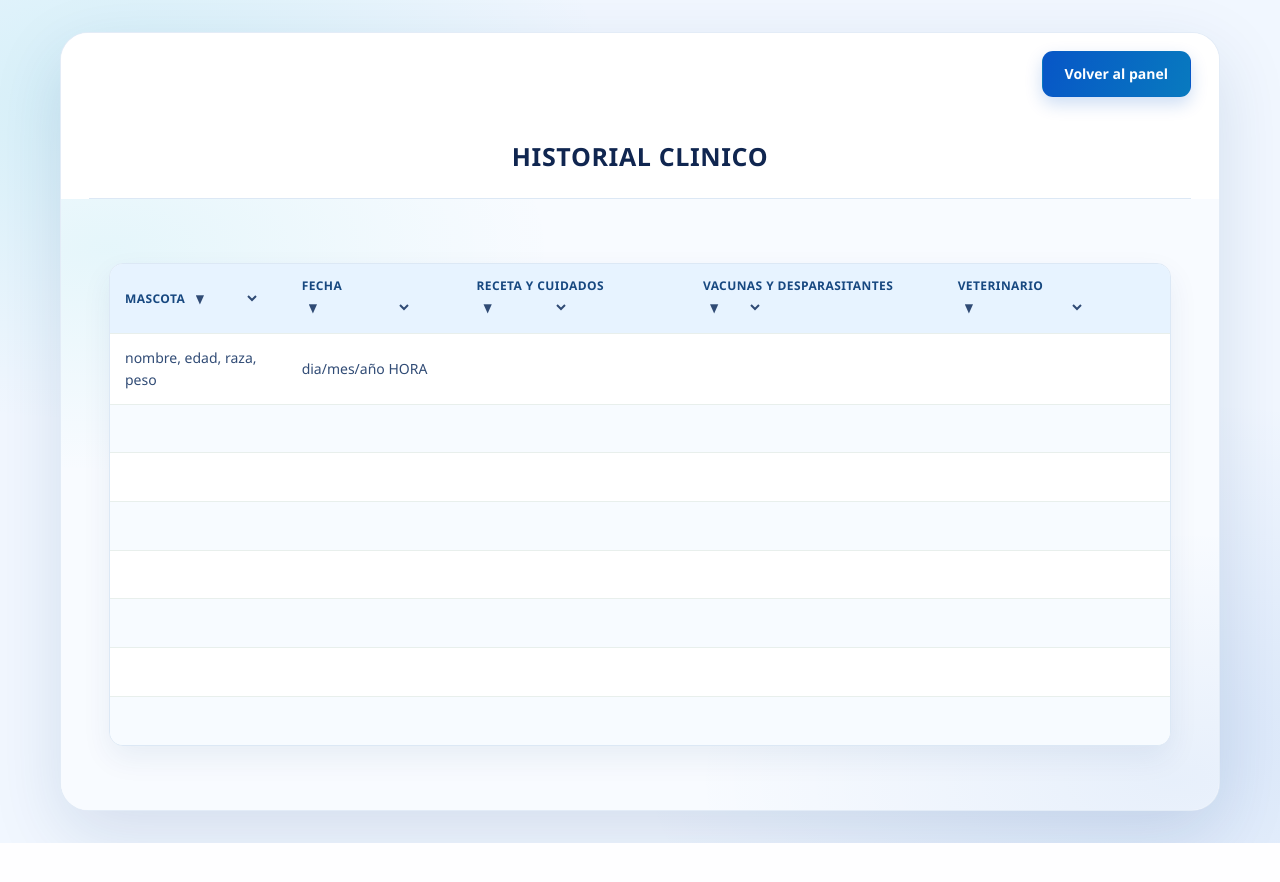
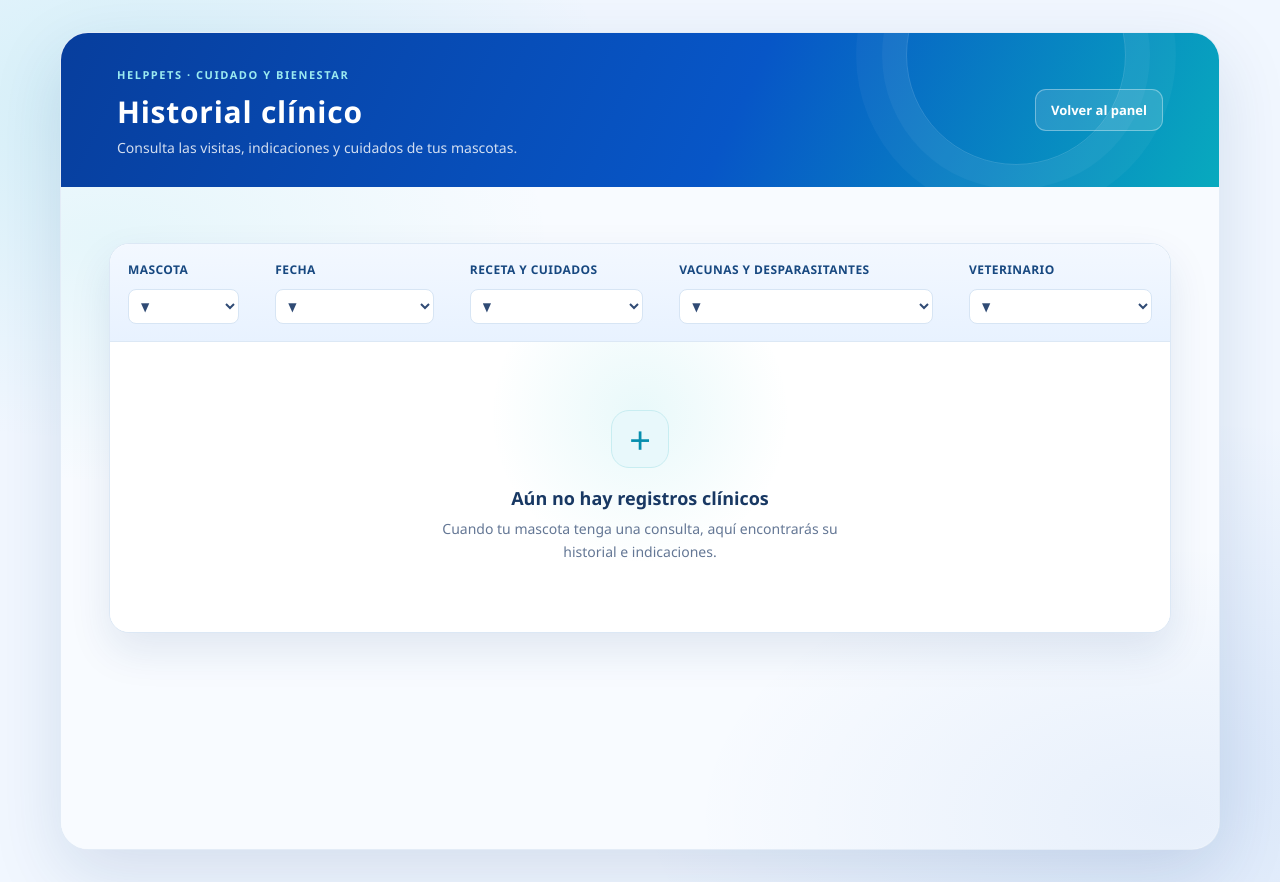
Before and after one commit to oscarsw2005-stack/helppets-web, a PHP site: page /historial_clinico.html in a window 1280 px wide. Before the commit the page ends 843 px from the top, so only its background shows below. Run offline with PHP 8.4, Linux system fonts and the light colour scheme.

Commit message:
estilos 3

```diff
--- a/estilos/historial_clinico.css
+++ b/estilos/historial_clinico.css
@@ -2,8 +2,167 @@
 
 .main-content {
     align-items: flex-start;
+    min-height: calc(100vh - 138px);
+    padding-top: clamp(32px, 5vw, 56px);
+}
+
+.history-header {
+    display: flex;
+    align-items: center;
+    justify-content: space-between;
+    gap: 24px;
+    padding: 28px clamp(22px, 5vw, 56px);
+}
+
+.history-heading {
+    position: relative;
+    z-index: 1;
+}
+
+.history-eyebrow {
+    color: #9beaf0;
+    font-size: 11px;
+    font-weight: 750;
+    letter-spacing: 0.14em;
+}
+
+.history-heading .main-title {
+    margin: 3px 0 2px;
+    color: #fff;
+    font-size: clamp(23px, 4vw, 30px);
+}
+
+.history-heading p {
+    margin: 0;
+    color: rgba(255, 255, 255, 0.82);
+    font-size: 14px;
+}
+
+.history-back-link {
+    position: relative;
+    z-index: 1;
+    flex: 0 0 auto;
+    padding: 10px 15px;
+    color: #fff;
+    background: rgba(255, 255, 255, 0.12);
+    border: 1px solid rgba(255, 255, 255, 0.35);
+    border-radius: 11px;
+    font-size: 13px;
+    font-weight: 650;
+    text-decoration: none;
+    transition: background-color 0.18s ease, transform 0.18s ease;
+}
+
+.history-back-link:hover {
+    background: rgba(255, 255, 255, 0.22);
+    transform: translateY(-1px);
 }
 
 .table-container {
     max-width: 100%;
+    background: #fff;
+    border: 1px solid #dce8f5;
+    border-radius: 20px;
+    box-shadow: 0 18px 42px rgba(15, 54, 117, 0.1);
 }
+
+.clinical-table {
+    min-width: 820px;
+    border-collapse: separate;
+    border-spacing: 0;
+}
+
+.clinical-table th {
+    padding: 17px 18px;
+    color: #174880;
+    background: linear-gradient(180deg, #f3f8ff, #e8f2ff);
+    border-bottom: 1px solid #dce8f5;
+    vertical-align: top;
+}
+
+.clinical-table th:first-child {
+    border-top-left-radius: 19px;
+}
+
+.clinical-table th:last-child {
+    border-top-right-radius: 19px;
+}
+
+.filter-select {
+    display: block;
+    width: 100%;
+    margin-top: 9px;
+    padding: 7px 8px;
+    background: #fff;
+    border: 1px solid #d7e5f4;
+    border-radius: 8px;
+    font-weight: 500;
+    letter-spacing: normal;
+    text-transform: none;
+}
+
+.empty-row td {
+    padding: 0;
+    border: 0;
+}
+
+.empty-state {
+    display: flex;
+    min-height: 290px;
+    align-items: center;
+    justify-content: center;
+    flex-direction: column;
+    padding: 32px;
+    text-align: center;
+    background:
+        radial-gradient(circle at 50% 25%, rgba(8, 185, 200, 0.09), transparent 150px),
+        #fff;
+}
+
+.empty-state-icon {
+    display: grid;
+    width: 58px;
+    height: 58px;
+    place-items: center;
+    color: #078fae;
+    background: #e8f8fb;
+    border: 1px solid #c8edf1;
+    border-radius: 18px;
+    font-size: 38px;
+    font-weight: 300;
+    line-height: 1;
+}
+
+.empty-state h2 {
+    margin: 17px 0 5px;
+    color: #183863;
+    font-size: 18px;
+}
+
+.empty-state p {
+    max-width: 420px;
+    margin: 0;
+    color: #647795;
+    font-size: 14px;
+    line-height: 1.6;
+}
+
+@media (max-width: 640px) {
+    .history-header {
+        align-items: flex-start;
+        flex-direction: column;
+        gap: 16px;
+    }
+
+    .history-back-link {
+        align-self: flex-start;
+    }
+
+    .main-content {
+        min-height: calc(100vh - 190px);
+    }
+
+    .empty-state {
+        min-height: 250px;
+    }
+}
--- a/historial_clinico.html
+++ b/historial_clinico.html
@@ -11,17 +11,15 @@
     <!-- Contenedor principal estilo ventana de navegador -->
     <div class="web-page-container">
 
-        <!-- Cabecera superior con el Botón "Volver al panel" -->
-        <div class="top-action-bar">
-            <a href="panel_cliente.html" class="btn-volver-panel">Volver al panel</a>
-        </div>
-
-        <!-- Título principal -->
-        <header class="title-bar">
-            <h1 class="main-title">HISTORIAL CLINICO</h1>
+        <header class="top-bar history-header">
+            <div class="history-heading">
+                <span class="history-eyebrow">HELPPETS · CUIDADO Y BIENESTAR</span>
+                <h1 class="main-title">Historial clínico</h1>
+                <p>Consulta las visitas, indicaciones y cuidados de tus mascotas.</p>
+            </div>
+            <a href="panel_cliente.html" class="history-back-link">Volver al panel</a>
         </header>
 
-        <!-- Contenido principal con la tabla de historial -->
         <main class="main-content">
             <div class="table-container">
                 <table class="clinical-table">
@@ -44,7 +42,7 @@
                                 </select>
                             </th>
                             <th>
-                                receta y cuidados
+                                Receta y cuidados
                                 <select class="filter-select" aria-label="Filtrar por Receta y cuidados">
                                     <option value="">▼</option>
                                     <option value="antibiotico">Antibiótico</option>
@@ -70,21 +68,15 @@
                         </tr>
                     </thead>
                     <tbody>
-                        <tr>
-                            <td class="data-sample">nombre, edad, raza, peso</td>
-                            <td class="data-sample">dia/mes/año HORA</td>
-                            <td></td>
-                            <td></td>
-                            <td></td>
+                        <tr class="empty-row">
+                            <td colspan="5">
+                                <div class="empty-state">
+                                    <span class="empty-state-icon" aria-hidden="true">+</span>
+                                    <h2>Aún no hay registros clínicos</h2>
+                                    <p>Cuando tu mascota tenga una consulta, aquí encontrarás su historial e indicaciones.</p>
+                                </div>
+                            </td>
                         </tr>
-                        <!-- Filas de relleno vacías para imitar el diseño de wireframe -->
-                        <tr><td>&nbsp;</td><td></td><td></td><td></td><td></td></tr>
-                        <tr><td>&nbsp;</td><td></td><td></td><td></td><td></td></tr>
-                        <tr><td>&nbsp;</td><td></td><td></td><td></td><td></td></tr>
-                        <tr><td>&nbsp;</td><td></td><td></td><td></td><td></td></tr>
-                        <tr><td>&nbsp;</td><td></td><td></td><td></td><td></td></tr>
-                        <tr><td>&nbsp;</td><td></td><td></td><td></td><td></td></tr>
-                        <tr><td>&nbsp;</td><td></td><td></td><td></td><td></td></tr>
                     </tbody>
                 </table>
             </div>
--- a/solicitud_cita.html
+++ b/solicitud_cita.html
@@ -60,6 +60,7 @@
                     <!-- Botón Enviar -->
                     <div class="button-container">
                         <button type="submit" class="btn-submit">ENVIAR</button>
+                        <a href="panel_cliente.html" class="btn-panel-back">Volver al panel cliente</a>
                     </div>
 
                 </form>
```
Also changed, not shown: estilos/panel_cliente.css (+26 -12 lines), estilos/solicitud_cita.css (+26 -0 lines).
